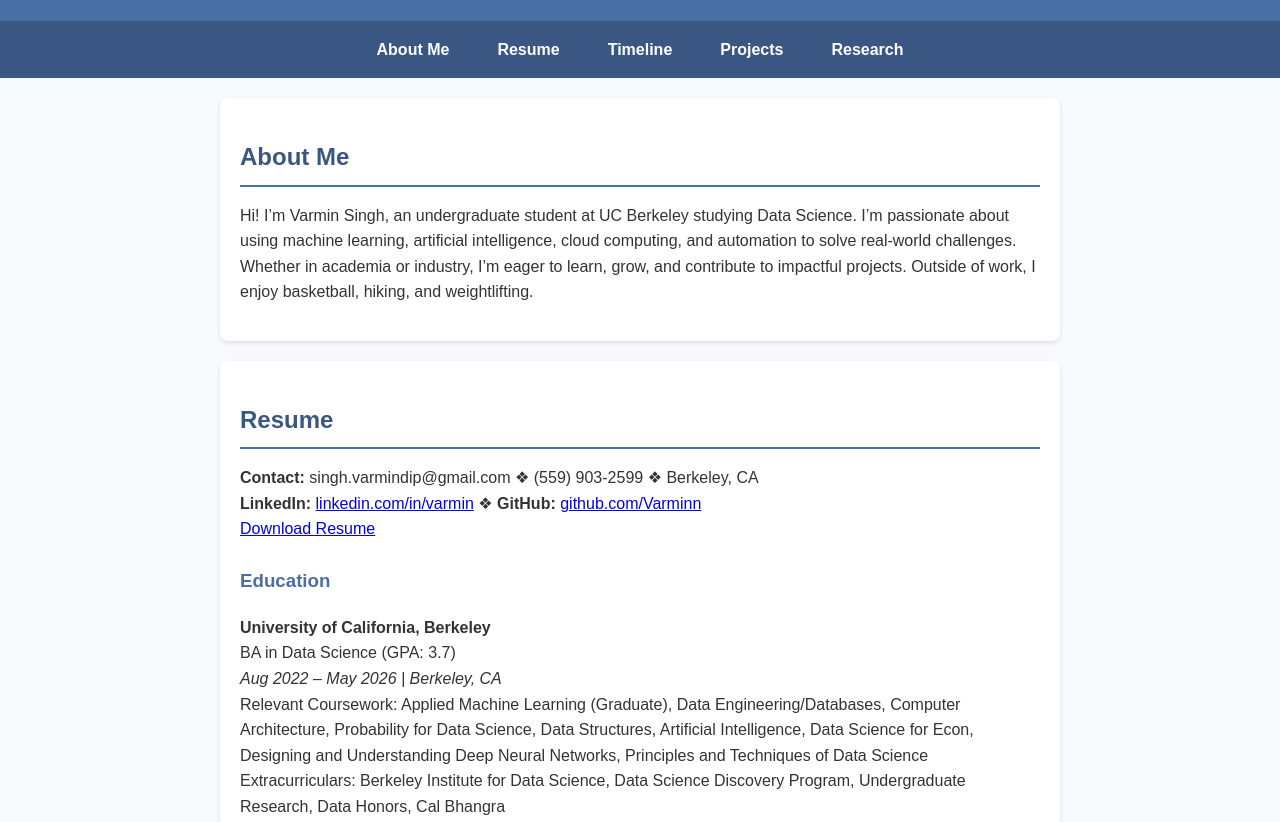
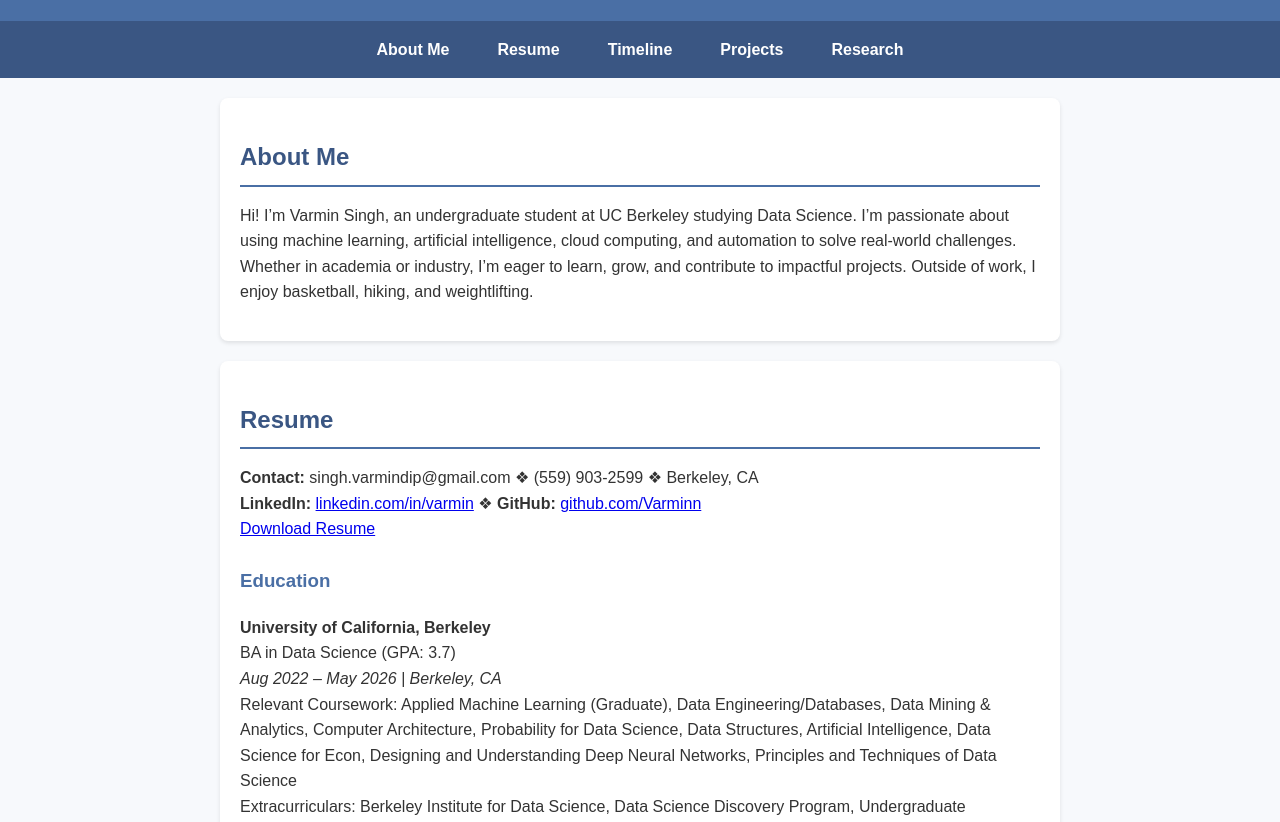
Before and after one commit to Varminn/Varminn.github.io, a plain HTML site: page index.html in a window 1280 px wide. Shown: the part 130-952 px from the top of the page. Drawn offline with Linux system fonts and the light colour scheme.

Commit message:
Update index.html

```diff
--- a/index.html
+++ b/index.html
@@ -114,7 +114,7 @@
       <strong>University of California, Berkeley</strong> <br>
       BA in Data Science (GPA: 3.7) <br>
       <em>Aug 2022 – May 2026 | Berkeley, CA</em><br>
-      Relevant Coursework: Applied Machine Learning (Graduate), Data Engineering/Databases, Computer Architecture, Probability for Data Science, Data Structures, Artificial Intelligence, Data Science for Econ, Designing and Understanding Deep Neural Networks, Principles and Techniques of Data Science<br>
+      Relevant Coursework: Applied Machine Learning (Graduate), Data Engineering/Databases, Data Mining & Analytics, Computer Architecture, Probability for Data Science, Data Structures, Artificial Intelligence, Data Science for Econ, Designing and Understanding Deep Neural Networks, Principles and Techniques of Data Science<br>
       Extracurriculars: Berkeley Institute for Data Science, Data Science Discovery Program, Undergraduate Research, Data Honors, Cal Bhangra
     </p>
     <h3>Experience</h3>
```
